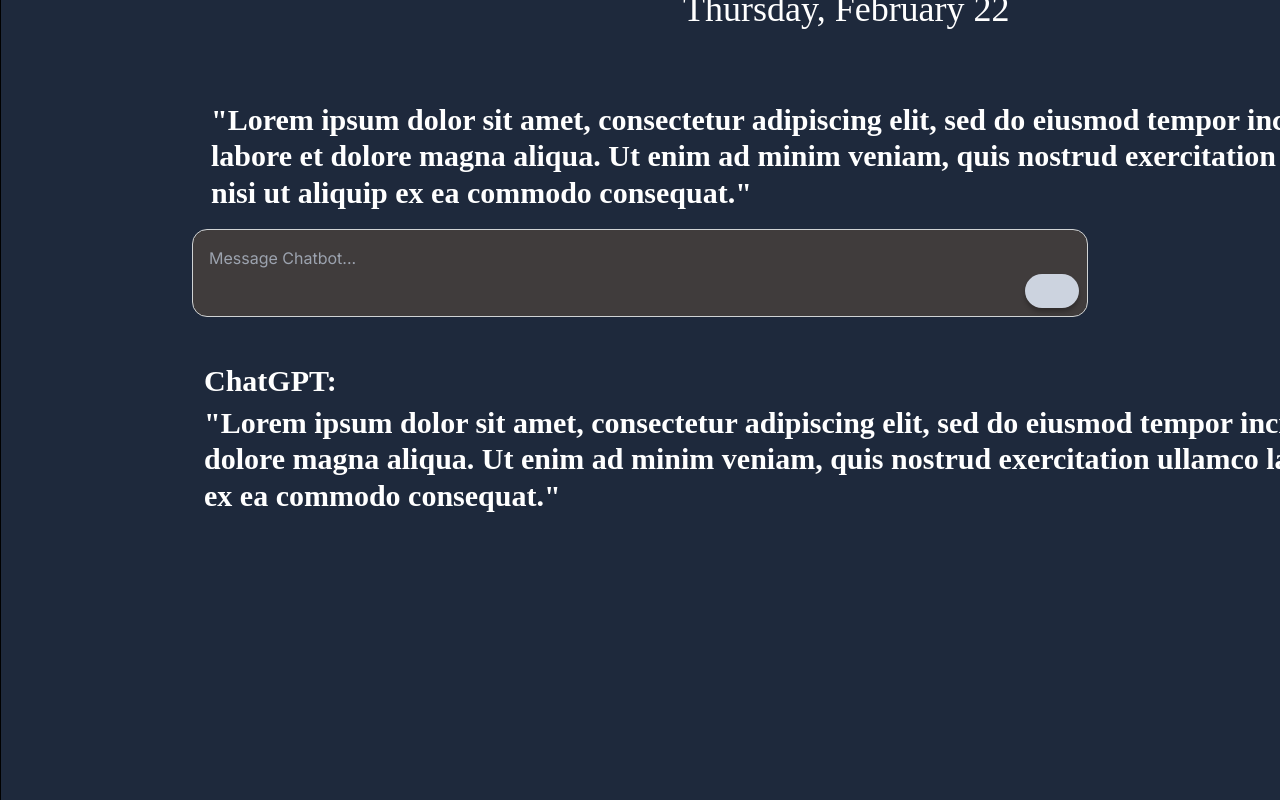
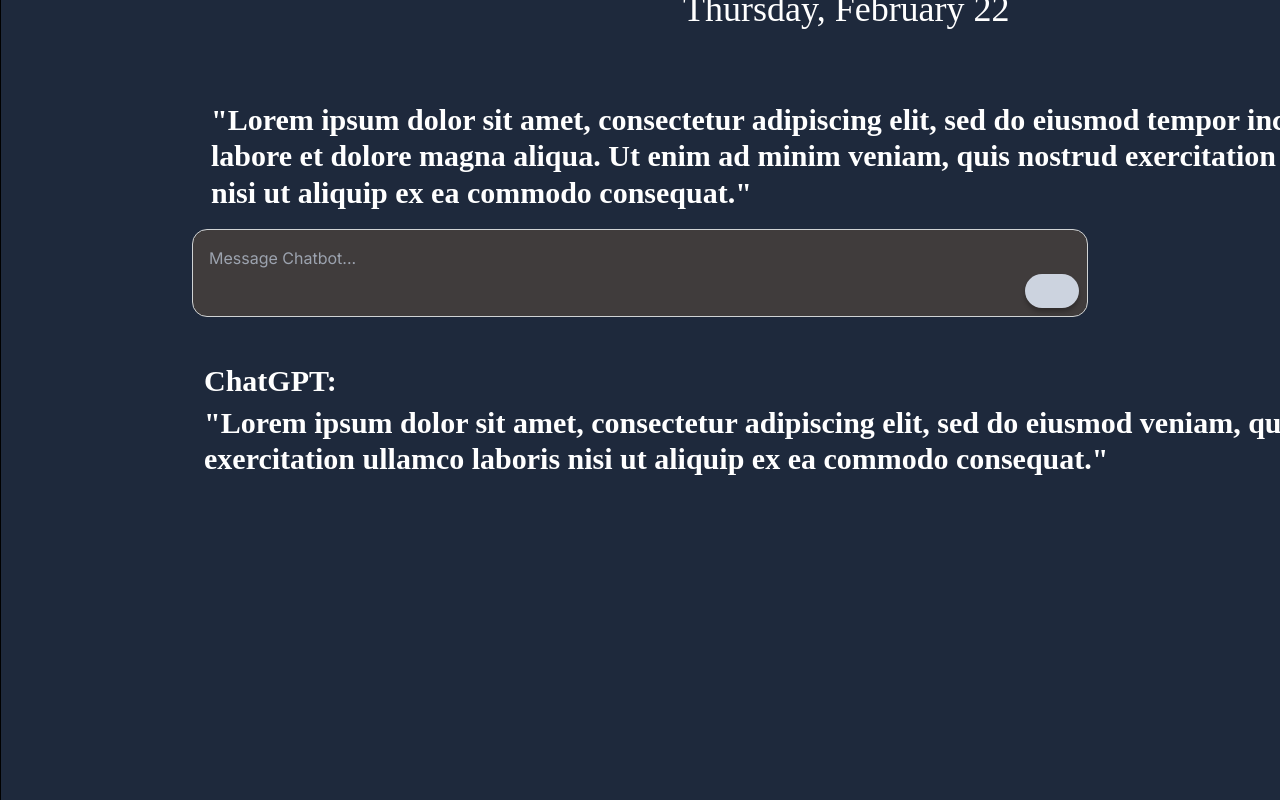
Before and after one commit to Uriel6u/antage-openai-rag, a Next.js app in the folder antage-rag/: page / in a window 1280 px wide. Shown: the part 435-1235 px from the top of the page. Built offline with nearby package versions, Linux system fonts and the light colour scheme.

Commit message:
📦 FEAT: wippy commity

```diff
--- a/antage-rag/src/app/page.tsx
+++ b/antage-rag/src/app/page.tsx
@@ -59,7 +59,6 @@
       </span>
       <span className="flex w-[1344px] h-[195px] justify-start items-start font-['B612_Mono'] text-[30px] font-bold leading-[36.45px] text-[#fff] relative text-left z-[1] mt-0 mr-0 mb-0 ml-[204px]">
         "Lorem ipsum dolor sit amet, consectetur adipiscing elit, sed do eiusmod
-        tempor incididunt ut labore et dolore magna aliqua. Ut enim ad minim
         veniam, quis nostrud exercitation ullamco laboris nisi ut aliquip ex ea
         commodo consequat."
       </span>
```
